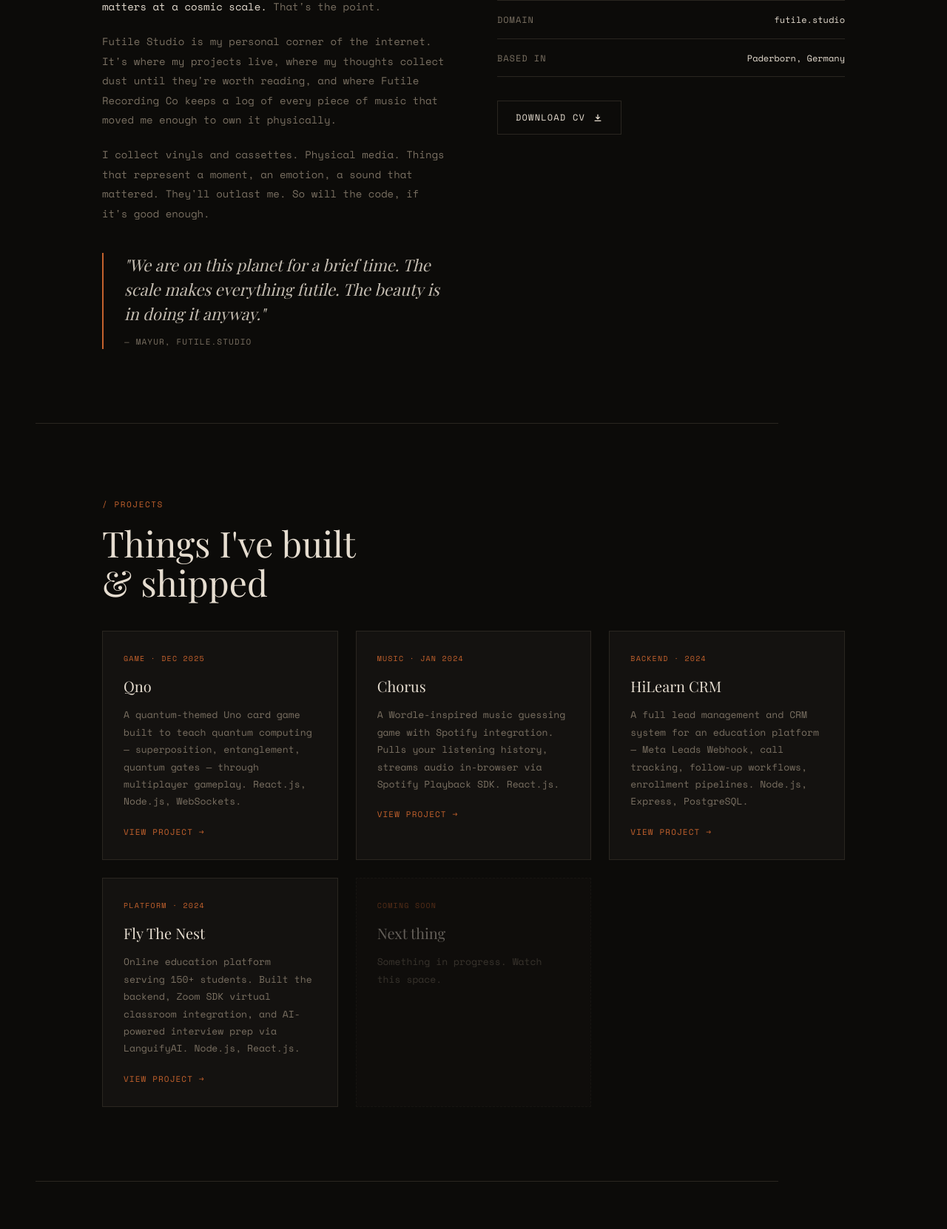
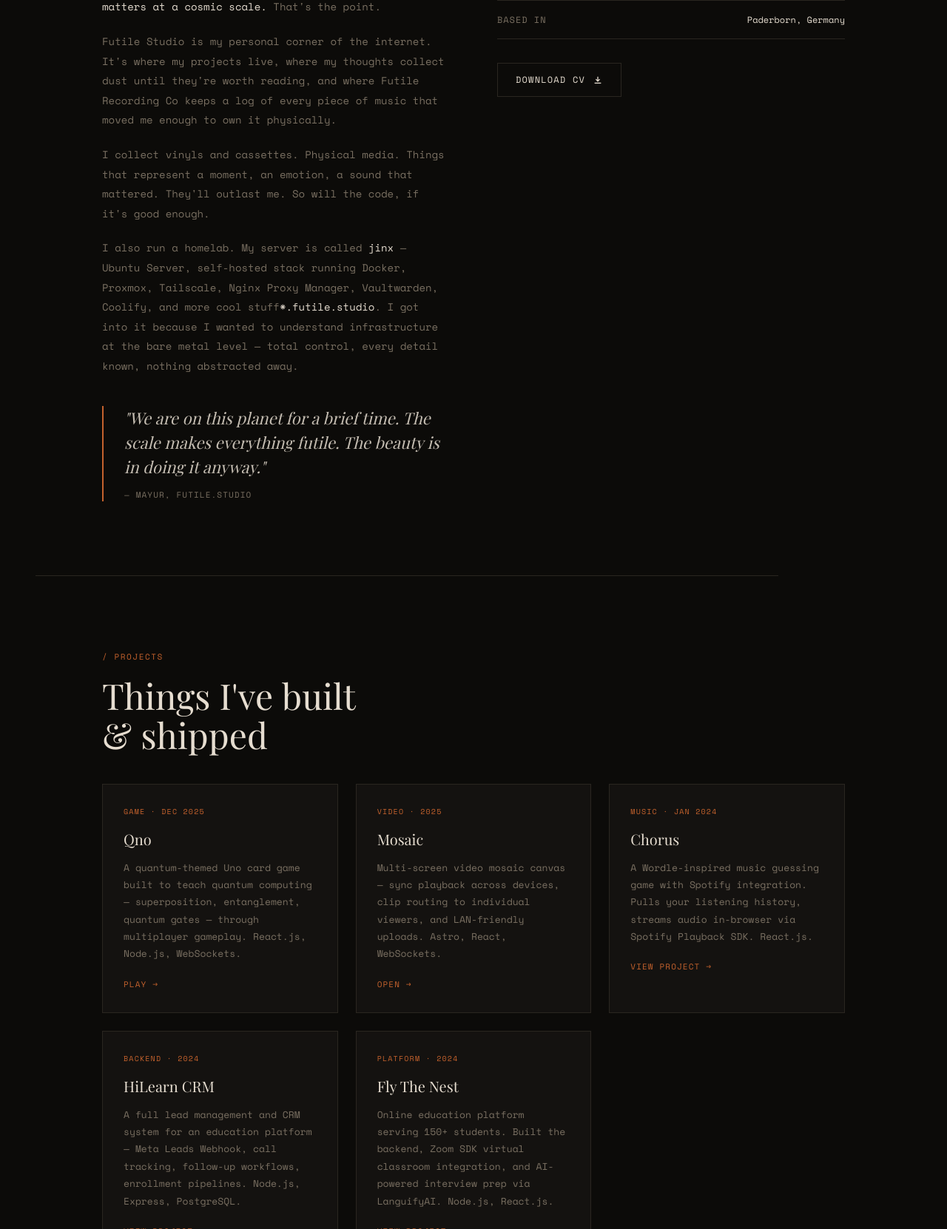
Before and after one commit to MayurJivani/Futile-Studio, an Astro site: page / in a window 1280 px wide. Shown: the part 1138-2800 px from the top of the page at 74% size. Built offline with nearby package versions, Linux system fonts and the light colour scheme; Astro itself is replaced by a stand-in of ours; a web font is replaced by a local one.

Commit message:
Added Readme and updated index

```diff
--- a/src/pages/index.astro
+++ b/src/pages/index.astro
@@ -491,6 +491,7 @@
     <ul>
       <li><a href="#about">About</a></li>
       <li><a href="#projects">Projects</a></li>
+      <li><a href="#homelab">Homelab</a></li>
       <li><a href="#recording">Recording Co</a></li>
       <li><a href="#thoughts">Thoughts</a></li>
     </ul>
@@ -548,6 +549,13 @@
           I collect vinyls and cassettes. Physical media. Things that represent a moment,
           an emotion, a sound that mattered. They'll outlast me. So will the code, if it's good enough.
         </p>
+        <p>
+          I also run a homelab. My server is called <strong>jinx</strong> — Ubuntu Server,
+          self-hosted stack running Docker, Proxmox, Tailscale, Nginx Proxy Manager, Vaultwarden,
+          Coolify, and more cool stuff<strong>*.futile.studio</strong>.
+          I got into it because I wanted to understand infrastructure at the bare metal level —
+          total control, every detail known, nothing abstracted away.
+        </p>
 
         <div class="philosophy-quote">
           <blockquote>
@@ -561,11 +569,10 @@
       <div>
         <div class="section-label">/ The stack</div>
         <div class="stack-list">
-          <div class="stack-item"><span>Building</span><span>Software projects</span></div>
+          <div class="stack-item"><span>Building</span><span>Software &amp; infrastructure</span></div>
           <div class="stack-item"><span>Collecting</span><span>Vinyl &amp; cassettes</span></div>
           <div class="stack-item"><span>Making</span><span>Music / Futile Rec. Co</span></div>
-          <div class="stack-item"><span>Writing</span><span>Thoughts &amp; ideas</span></div>
-          <div class="stack-item"><span>Domain</span><span>futile.studio</span></div>
+          <div class="stack-item"><span>Homelabbing</span><span>Jinx everything</span></div>
           <div class="stack-item"><span>Based in</span><span>Paderborn, Germany</span></div>
         </div>
         <a href="/cv.pdf" download="Mayur_Jivani_CV.pdf" class="hero-cta" style="margin-top:32px;display:inline-flex">
@@ -587,11 +594,18 @@
 
     <div class="projects-grid">
 
-      <a href="https://github.com/mayurjivani" target="_blank" rel="noopener" class="project-card">
+      <a href="https://projects.futile.studio/qno" target="_blank" rel="noopener" class="project-card">
         <div class="project-tag">Game · Dec 2025</div>
         <div class="project-name">Qno</div>
         <div class="project-desc">A quantum-themed Uno card game built to teach quantum computing — superposition, entanglement, quantum gates — through multiplayer gameplay. React.js, Node.js, WebSockets.</div>
-        <div class="project-arrow">View project →</div>
+        <div class="project-arrow">Play →</div>
+      </a>
+
+      <a href="https://projects.futile.studio/mosaic" target="_blank" rel="noopener" class="project-card">
+        <div class="project-tag">Video · 2025</div>
+        <div class="project-name">Mosaic</div>
+        <div class="project-desc">Multi-screen video mosaic canvas — sync playback across devices, clip routing to individual viewers, and LAN-friendly uploads. Astro, React, WebSockets.</div>
+        <div class="project-arrow">Open →</div>
       </a>
 
       <a href="https://github.com/mayurjivani" target="_blank" rel="noopener" class="project-card">
@@ -614,13 +628,6 @@
         <div class="project-desc">Online education platform serving 150+ students. Built the backend, Zoom SDK virtual classroom integration, and AI-powered interview prep via LanguifyAI. Node.js, React.js.</div>
         <div class="project-arrow">View project →</div>
       </a>
-
-      <!-- Placeholder for future -->
-      <div class="project-card" style="border-style: dashed; opacity: 0.4; cursor: default;">
-        <div class="project-tag">Coming soon</div>
-        <div class="project-name">Next thing</div>
-        <div class="project-desc">Something in progress. Watch this space.</div>
-      </div>
 
     </div>
   </section>
```
Also changed, not shown: README.md.
